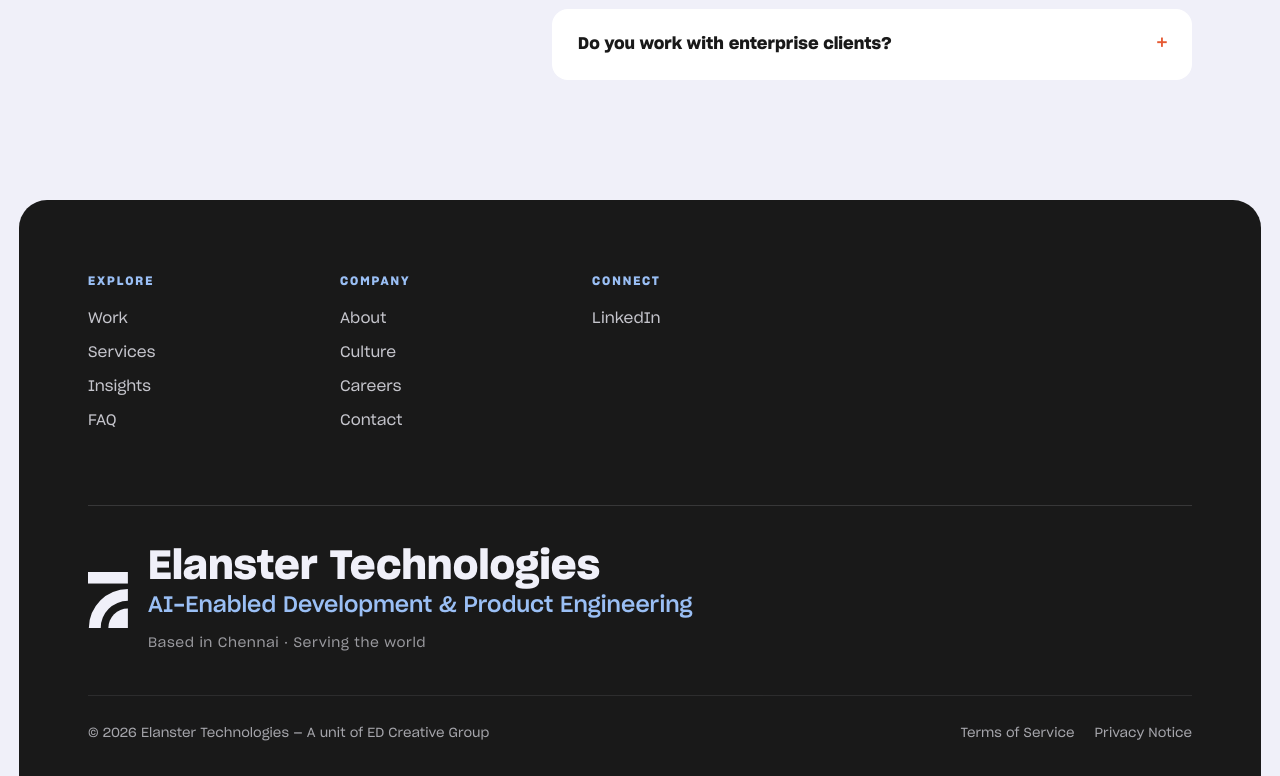
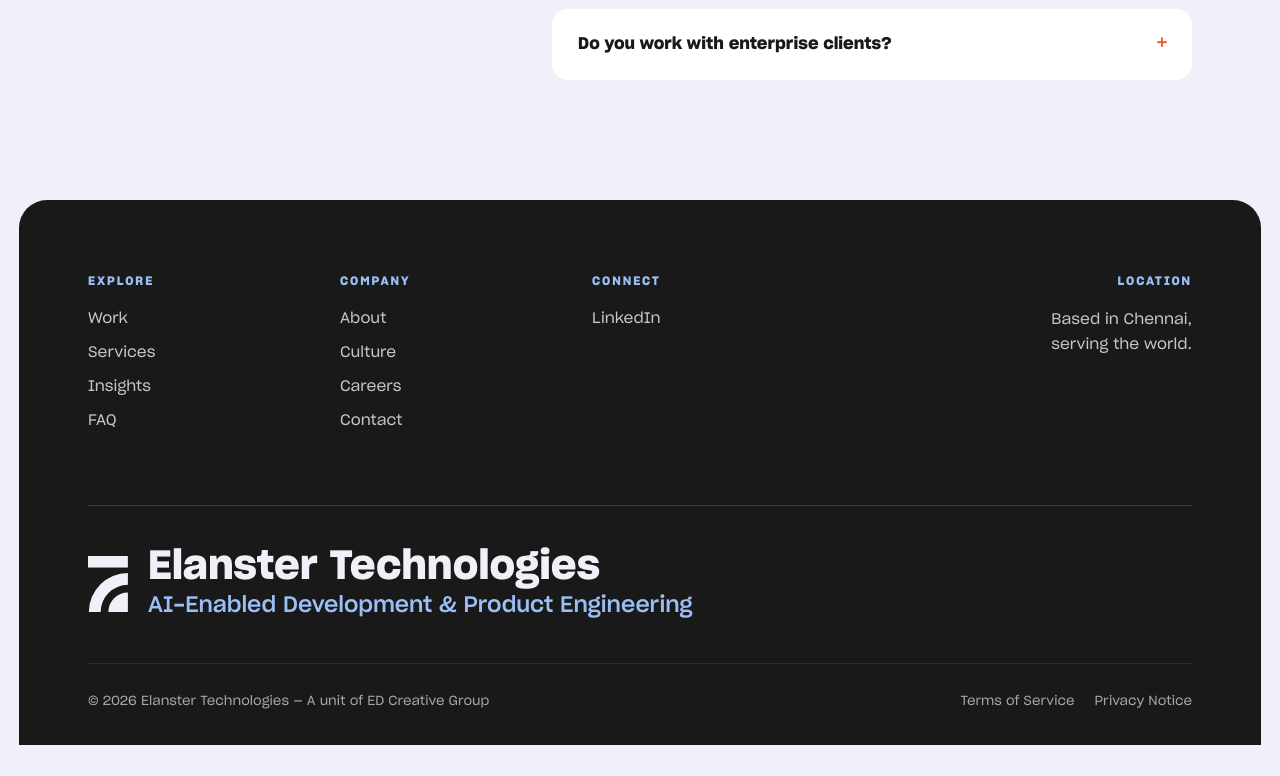
Before and after one commit to Hensalin/elanster_website-demo, a plain HTML site: page index.html in a window 1280 px wide. Shown: the part 6752-7528 px from the top of the page. After the commit the page ends 7497 px from the top, so only its background shows below. Drawn offline with Linux system fonts and the light colour scheme.

Commit message:
Move location into footer columns as right-aligned Location block
"Based in Chennai, serving the world." now sits in the empty area
right of the Connect column instead of under the brand tagline.

Co-Authored-By: Claude Fable 5 <noreply@anthropic.com>

```diff
--- a/css/styles.css
+++ b/css/styles.css
@@ -690,9 +690,18 @@ ul[role="list"] { list-style: none; }
 }
 .footer__cols {
   display: grid;
-  grid-template-columns: repeat(3, minmax(0, 220px));
+  grid-template-columns: repeat(3, minmax(0, 220px)) 1fr;
   gap: 32px;
   margin-bottom: 72px;
+}
+.footer__col--location {
+  justify-self: end;
+  text-align: right;
+}
+.footer__col--location p {
+  font-size: 15px;
+  line-height: 1.7;
+  opacity: 0.8;
 }
 .footer__col { display: grid; gap: 10px; align-content: start; }
 .footer__col h4 {
@@ -722,12 +731,6 @@ ul[role="list"] { list-style: none; }
   font-size: clamp(16px, 2.2vw, 22px);
   color: var(--blue);
   font-weight: 500;
-}
-.footer__location {
-  margin-top: 10px;
-  font-size: 13.5px;
-  letter-spacing: 0.04em;
-  color: rgba(240, 240, 249, 0.6);
 }
 .footer__legal {
   display: flex;
@@ -762,6 +765,7 @@ ul[role="list"] { list-style: none; }
   .faq__inner { grid-template-columns: 1fr; }
   .stats { grid-template-columns: 1fr; gap: 32px; }
   .footer__cols { grid-template-columns: 1fr 1fr; }
+  .footer__col--location { justify-self: start; text-align: left; }
 }
 
 @media (max-width: 760px) {
--- a/index.html
+++ b/index.html
@@ -400,6 +400,10 @@
           <h4>Connect</h4>
           <a href="https://www.linkedin.com/company/elanster" target="_blank" rel="noopener">LinkedIn</a>
         </nav>
+        <div class="footer__col footer__col--location">
+          <h4>Location</h4>
+          <p>Based in Chennai,<br>serving the world.</p>
+        </div>
       </div>
 
       <div class="footer__brand">
@@ -411,7 +415,6 @@
         <div>
           <p class="footer__name">Elanster Technologies</p>
           <p class="footer__tagline">AI-Enabled Development &amp; Product Engineering</p>
-          <p class="footer__location">Based in Chennai · Serving the world</p>
         </div>
       </div>
 
```
